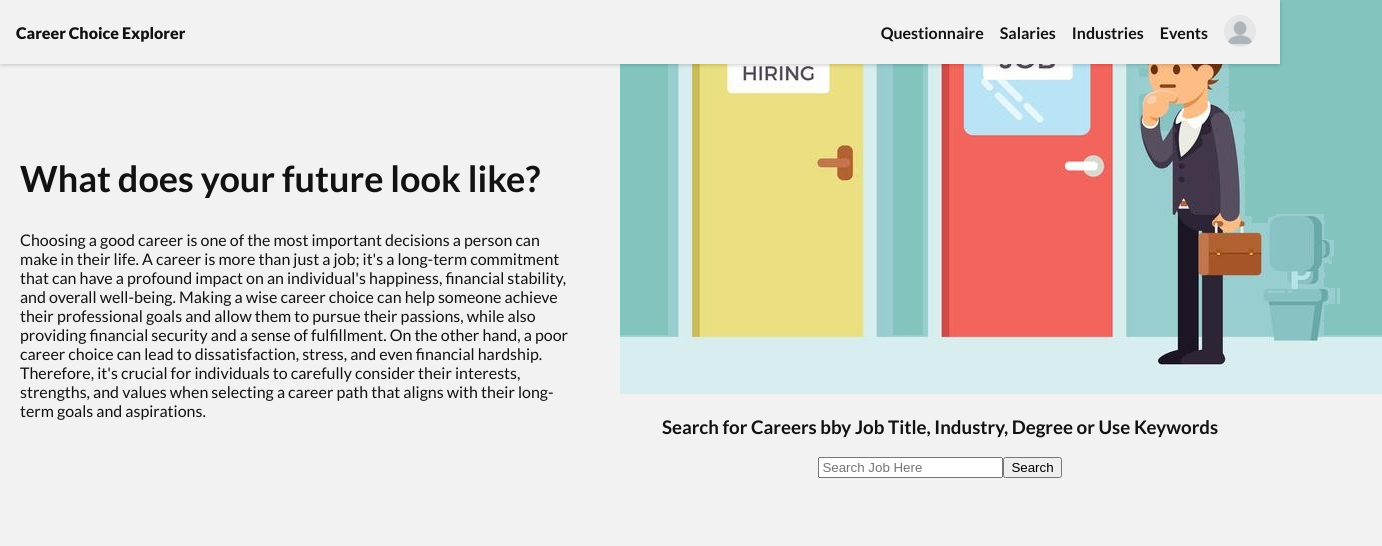
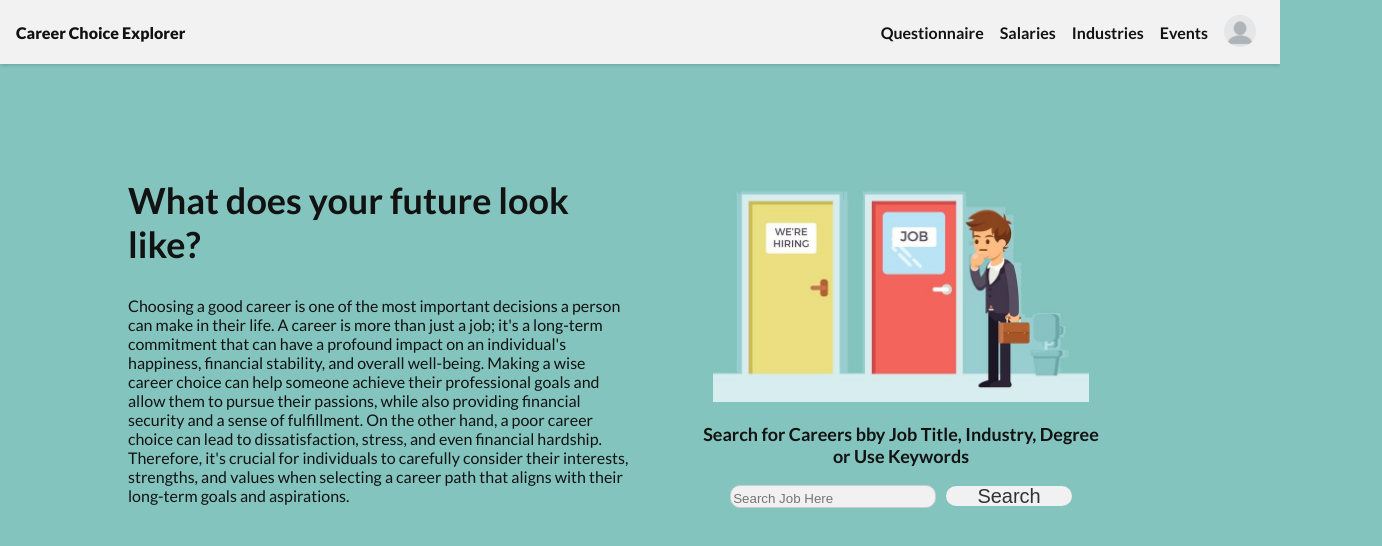
Before and after one commit to derron-ward/CareerChoiceExplorer, a React (Vite) app: page / in a window 1280 px wide. Shown: the top 546 px of the page, 1382 px wide, since content can reach past the window. Built offline with nearby package versions, Linux system fonts and the light colour scheme.

Commit message:
home css

```diff
--- a/src/components/Home.css
+++ b/src/components/Home.css
@@ -5,17 +5,53 @@
   }
 
   .left-column {
-    width: 50%;
+    width: 48%;
     padding: 20px;
+    padding-left: 10%;
+    height: 50%;
   }
 
   .right-column {
-    width: 50%;
-    padding: 20px;
+    width: 48%;
+    padding-right: 10%;
     text-align: center;
-    margin-top: -180px;
+    height: 50%;
   }
 
   .header {
     text-align: center;
+    color: #E29578;
+    margin-top: 5%;
   }
+  body {
+    background-color: #83C5BE;
+  }
+  input[type="text"] {
+    background-color: #f1f1f1;
+    border: 1px solid #ccc;
+    padding-right: 5%;
+    padding-top: 1%;
+    border-radius: 10px;
+  }
+  .searchButton {
+    background-color: #f1f1f1;
+    color: #333;
+    height: 5px;
+    width: 25%;
+    border: none;
+    padding: 10px 20px;
+    font-size: 20px;
+    border-radius: 10px;
+    margin-left: 2%;
+    line-height: 0%;
+    font-weight: 300;
+  }
+  .JobSearchImage {
+    max-width: 75%;
+    max-height: 50%;
+  }
+  .JobSearchTitle {
+    width: 80%;
+    padding-left: 10%;
+    font-size: 18px;
+  }
```
